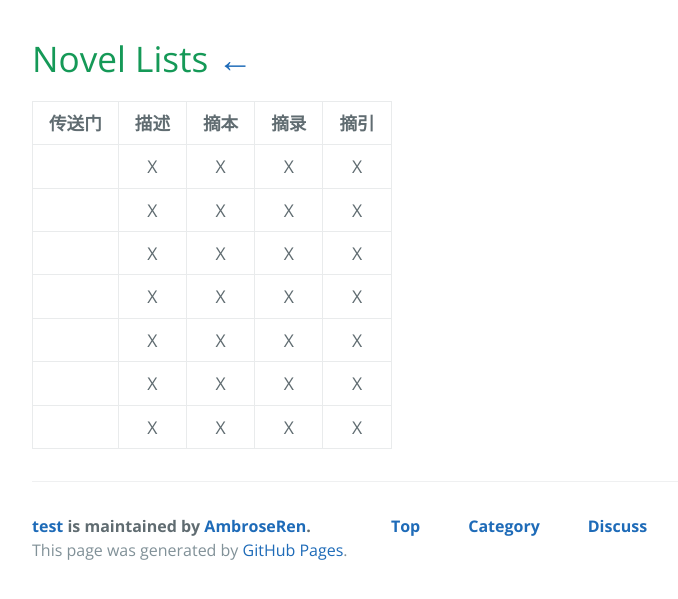
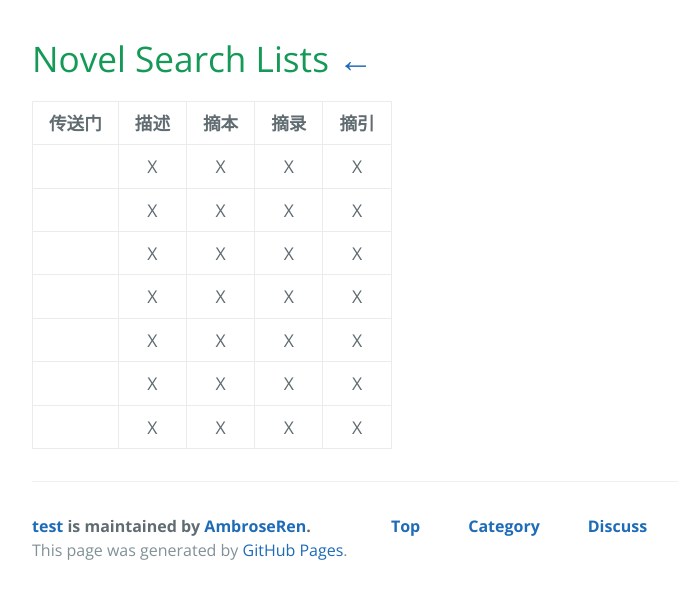
Before and after one commit to AmbroseRen/test, a Jekyll site: the page built from Library/Novel.md, in a window 1280 px wide. Shown: the top 599 px of the page, without its empty margins (192-870 px from the left). Built offline with Jekyll 4.4.1, drawn with Linux system fonts in a browser that asks for light colours; our own code applies the rules of GitHub Pages for plain Markdown files; the repository's description, which GitHub fills in, is left out.

Commit message:
Update Novel.md

```diff
--- a/Library/Novel.md
+++ b/Library/Novel.md
@@ -1,4 +1,4 @@
-# Novel Lists  [←](index.md)
+# Novel Search Lists  [←](index.md)
 
 | 传送门 | 描述 | 摘本 | 摘录 | 摘引 |
 |:---:|:---:|:---:|:---:|:---:|
```
